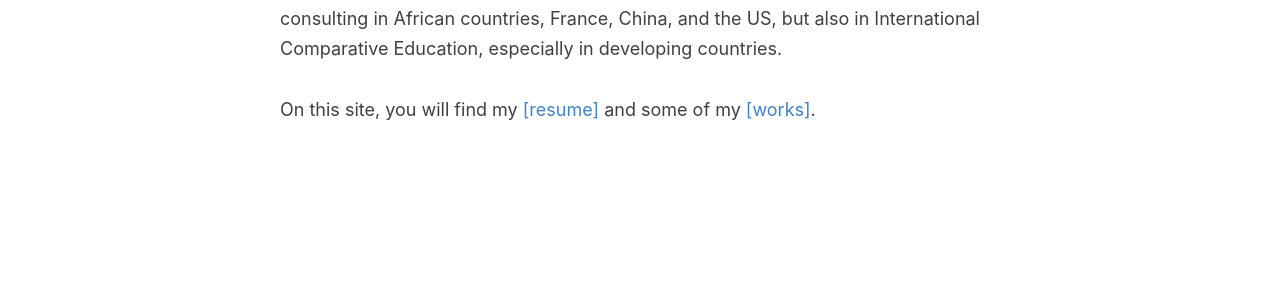
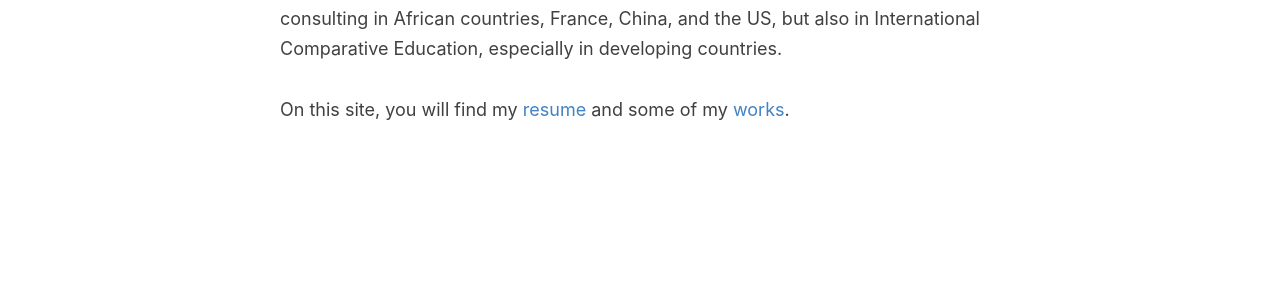
Before and after one commit to Camillefabs/Camillefabs.github.io, a Jekyll site: the page built from index.html, in a window 1280 px wide. Shown: the part 471-763 px from the top of the page. Built offline with Jekyll 4.4.1, drawn with Linux system fonts in a browser that asks for light colours; the list of posts is cut into pages by our own code.

```diff
--- a/index.html
+++ b/index.html
@@ -12,6 +12,6 @@ layout: default
   More generally, I developed a strong interest in <b>education innovation, quality, and access</b> I intend to relate to my previous background in business and strategy consulting in African countries, France, China, and the US, but also in International Comparative Education, especially in developing countries.
   </br>
   </br>
-  On this site, you will find my <a href="/resume"> [resume]</a> and some of my <a href="/works">[works]</a>.
+  On this site, you will find my <a href="/resume"> resume</a> and some of my <a href="/works">works</a>.
 
 </div>
```
